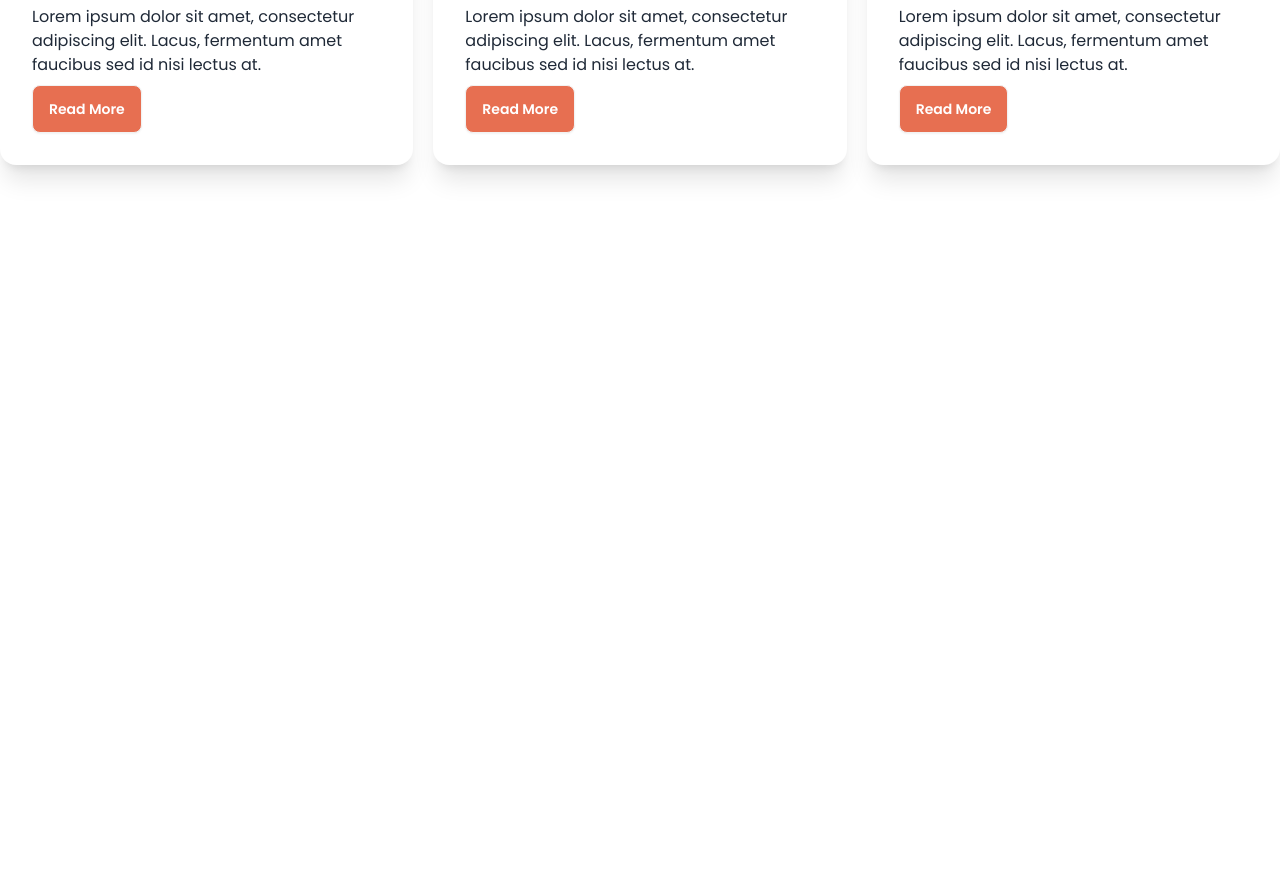
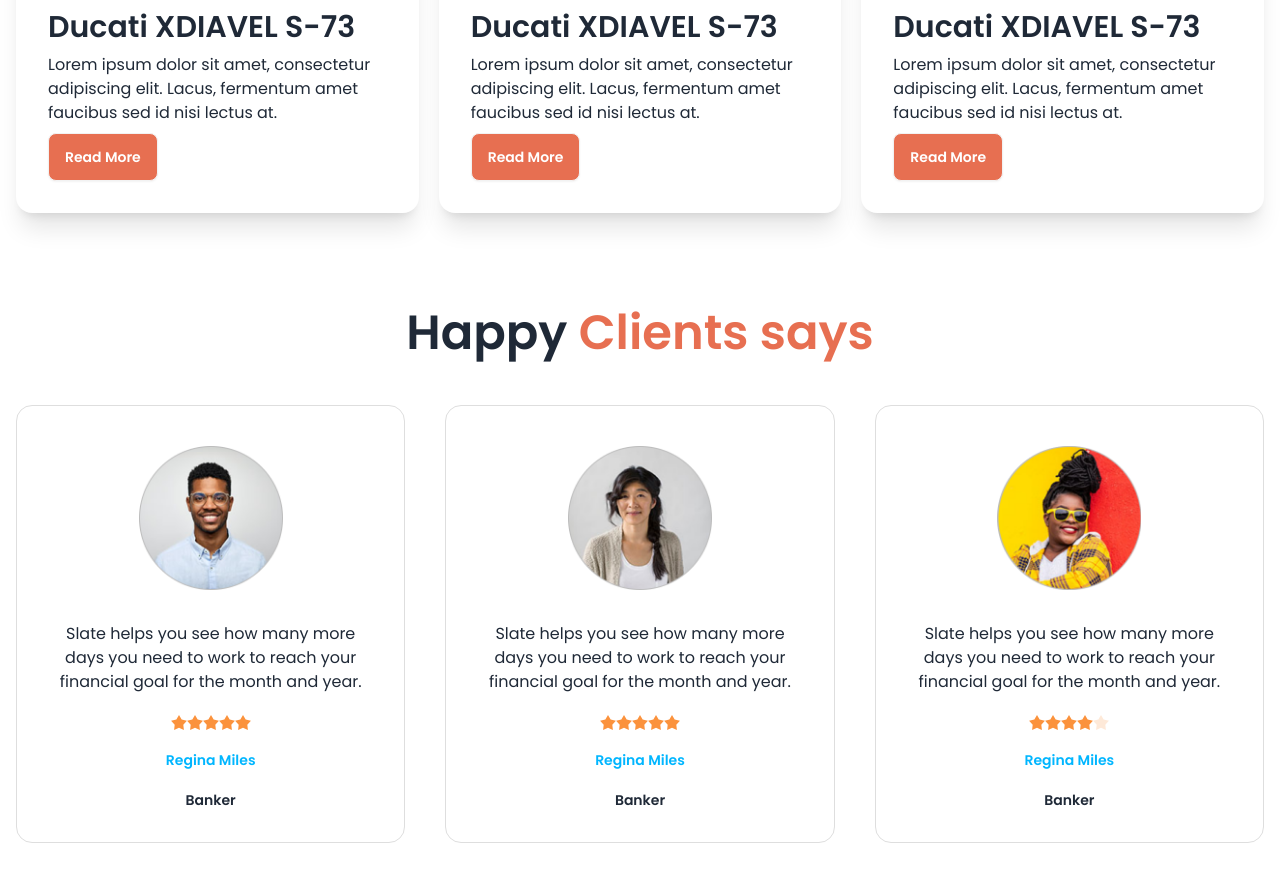
Before and after one commit to Shuvankor-Hazra/biker-zone-resources, a plain HTML site: page index.html in a window 1280 px wide. Shown: the part 1093-1974 px from the top of the page. Before the commit the page ends 1354 px from the top, so only its background shows below. Drawn offline with nearby package versions, Linux system fonts and the light colour scheme.

Commit message:
Latest Area Compleated

```diff
--- a/index.html
+++ b/index.html
@@ -229,8 +229,10 @@
       <section></section>
 
       <!-- ---- latest News ---- -->
-      <section class="my-24">
-        <h3 class="text-5xl font-semibold text-center">Latest Bike News</h3>
+      <section class="my-24 px-4">
+        <h3 class="text-5xl font-semibold text-center mb-12">
+          Latest Bike News
+        </h3>
         <div class="grid grid-cols-1 md:grid-cols-2 lg:grid-cols-3 gap-5">
           <!-- ---- First Card ---- -->
           <div class="card bg-base-100 shadow-xl">
@@ -289,7 +291,167 @@
         </div>
       </section>
 
-      <!-- new -->
+      <!-- ---- Happy Clients ---- -->
+      <section class="my-24 px-4">
+        <h3 class="text-5xl font-semibold text-center mb-12">
+          Happy <span class="text-bike-primary">Clients says</span>
+        </h3>
+        <div class="grid grid-cols-1 md:grid-cols-2 lg:grid-cols-3 gap-10">
+          <!-- ---- First Review ---- -->
+          <div class="card bg-base-100 border border-[#DEDEDE]">
+            <figure class="px-10 pt-10">
+              <img
+                src="images/others/user-1.png"
+                alt="Shoes"
+                class="rounded-xl w-36"
+              />
+            </figure>
+            <div class="card-body items-center text-center space-y-3">
+              <p>
+                Slate helps you see how many more days you need to work to reach
+                your financial goal for the month and year.
+              </p>
+              <!-- sm -->
+              <div class="rating rating-sm">
+                <input
+                  type="radio"
+                  name="rating-6"
+                  class="mask mask-star-2 bg-orange-400"
+                />
+                <input
+                  type="radio"
+                  name="rating-6"
+                  class="mask mask-star-2 bg-orange-400"
+                />
+                <input
+                  type="radio"
+                  name="rating-6"
+                  class="mask mask-star-2 bg-orange-400"
+                />
+                <input
+                  type="radio"
+                  name="rating-6"
+                  class="mask mask-star-2 bg-orange-400"
+                  checked
+                />
+                <input
+                  type="radio"
+                  name="rating-6"
+                  class="mask mask-star-2 bg-orange-400"
+                />
+              </div>
+              <div class="card-actions">
+                <h4 class="text-sm font-semibold text-info">Regina Miles</h4>
+              </div>
+              <div class="card-actions">
+                <h6 class="text-sm font-semibold">Banker</h6>
+              </div>
+            </div>
+          </div>
+          <!-- ---- Second Review ---- -->
+          <div class="card bg-base-100 border border-[#DEDEDE]">
+            <figure class="px-10 pt-10">
+              <img
+                src="images/others/user-2.png"
+                alt="Shoes"
+                class="rounded-xl w-36"
+              />
+            </figure>
+            <div class="card-body items-center text-center space-y-3">
+              <p>
+                Slate helps you see how many more days you need to work to reach
+                your financial goal for the month and year.
+              </p>
+              <!-- sm -->
+              <div class="rating rating-sm">
+                <input
+                  type="radio"
+                  name="rating-6"
+                  class="mask mask-star-2 bg-orange-400"
+                />
+                <input
+                  type="radio"
+                  name="rating-6"
+                  class="mask mask-star-2 bg-orange-400"
+                />
+                <input
+                  type="radio"
+                  name="rating-6"
+                  class="mask mask-star-2 bg-orange-400"
+                />
+                <input
+                  type="radio"
+                  name="rating-6"
+                  class="mask mask-star-2 bg-orange-400"
+                  checked
+                />
+                <input
+                  type="radio"
+                  name="rating-6"
+                  class="mask mask-star-2 bg-orange-400"
+                />
+              </div>
+              <div class="card-actions">
+                <h4 class="text-sm font-semibold text-info">Regina Miles</h4>
+              </div>
+              <div class="card-actions">
+                <h6 class="text-sm font-semibold">Banker</h6>
+              </div>
+            </div>
+          </div>
+          <!-- ---- Third Review ---- -->
+          <div class="card bg-base-100 border border-[#DEDEDE]">
+            <figure class="px-10 pt-10">
+              <img
+                src="images/others/user-3.png"
+                alt="Shoes"
+                class="rounded-xl w-36"
+              />
+            </figure>
+            <div class="card-body items-center text-center space-y-3">
+              <p>
+                Slate helps you see how many more days you need to work to reach
+                your financial goal for the month and year.
+              </p>
+              <!-- sm -->
+              <div class="rating rating-sm">
+                <input
+                  type="radio"
+                  name="rating-6"
+                  class="mask mask-star-2 bg-orange-400"
+                />
+                <input
+                  type="radio"
+                  name="rating-6"
+                  class="mask mask-star-2 bg-orange-400"
+                />
+                <input
+                  type="radio"
+                  name="rating-6"
+                  class="mask mask-star-2 bg-orange-400"
+                />
+                <input
+                  type="radio"
+                  name="rating-6"
+                  class="mask mask-star-2 bg-orange-400"
+                  checked
+                />
+                <input
+                  type="radio"
+                  name="rating-6"
+                  class="mask mask-star-2 bg-orange-400"
+                />
+              </div>
+              <div class="card-actions">
+                <h4 class="text-sm font-semibold text-info">Regina Miles</h4>
+              </div>
+              <div class="card-actions">
+                <h6 class="text-sm font-semibold">Banker</h6>
+              </div>
+            </div>
+          </div>
+        </div>
+      </section>
     </main>
     <!-- ---- main Area End ---- -->
 
```
